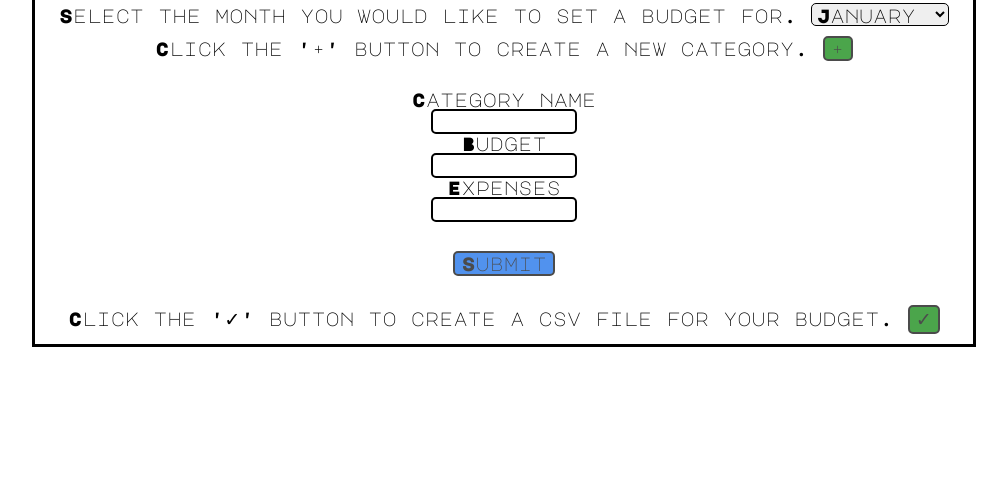
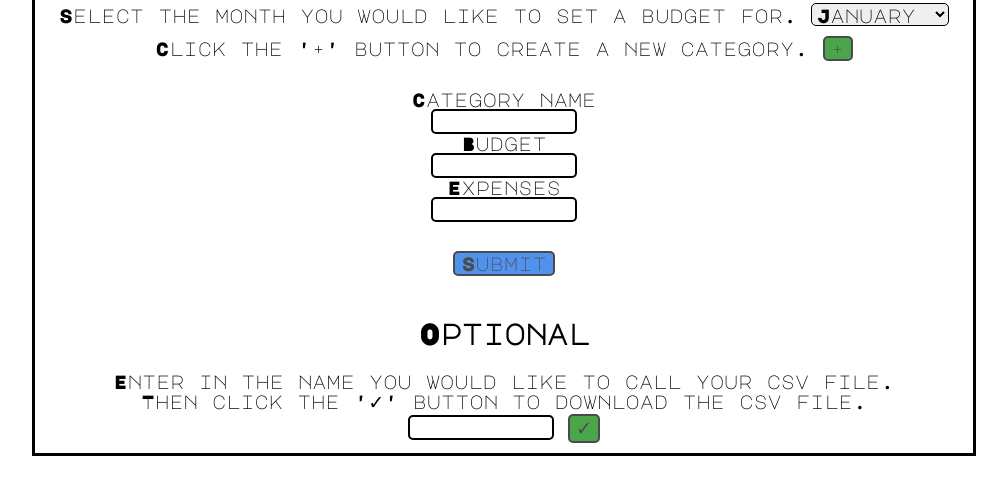
Before and after one commit to Kchao1910/PersonalFinanceManager-PFM-, a plain HTML site: page pfm.html in a window 1280 px wide. Shown: the part 118-612 px from the top of the page, without its empty margins (136-1143 px from the left). Drawn offline with Linux system fonts and the light colour scheme.

Commit message:
Csv file name input

```diff
--- a/pfm.html
+++ b/pfm.html
@@ -5,11 +5,10 @@
     <head>
         <link rel="stylesheet" href="pfm.css">
         <link href="https://fonts.googleapis.com/css?family=Major+Mono+Display" rel="stylesheet">
-        <script asyn src="calculate.js"></script>
+        <script asyn src="pfm.js"></script>
     </head>
 
     <body>
-
         <h1>PFM</h1>
 
         <div>
@@ -52,8 +51,11 @@
         <div id ="total"></div>
 
         <div>
-            Click the '&#10003' button to create a csv file for your budget.
-            <button id="CB" class="ChkBtn">&#10003</button>
+            <h2>Optional</h2>
+            Enter in the name you would like to call your csv file.<br>
+            Then click the '&#10003' button to download the csv file.<br>
+            <input id="csvName" type="text">
+            <button id="CB" class="ChkBtn" onclick="csvGenerate()">&#10003</button>
         </div>
 
     </body>
```
